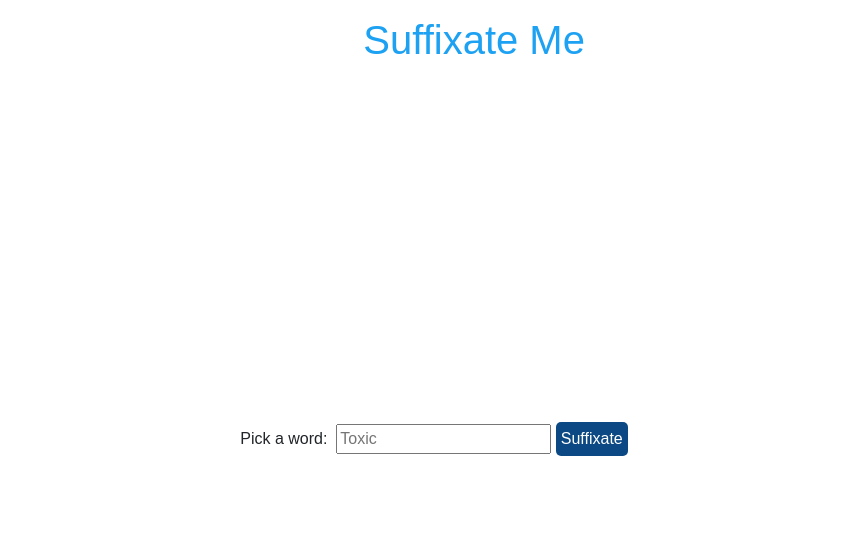
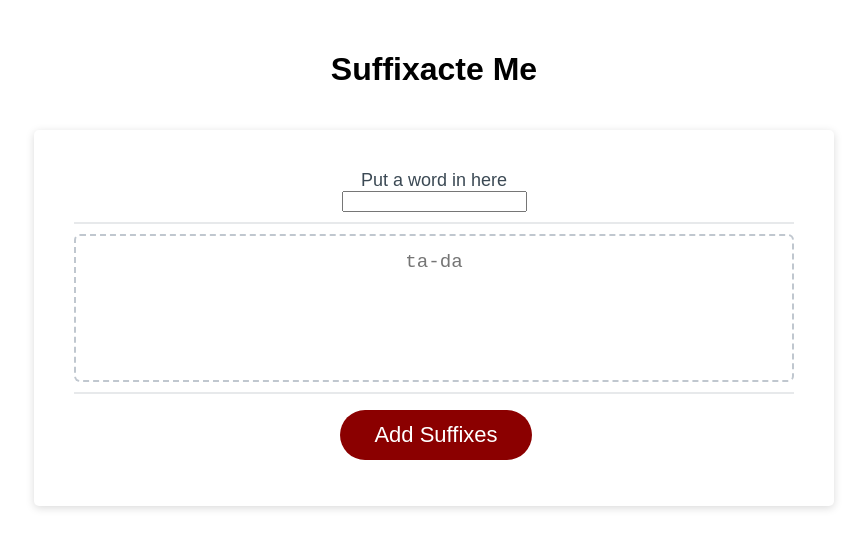
Before and after one commit to hugh-bowie/suffix, a website: page index.html in a window 1280 px wide. Shown: the whole page, without its empty margins (206-1073 px from the left). Drawn offline with nearby package versions, Linux system fonts and the light colour scheme.

Commit message:
redid index

```diff
--- a/assets/css/style.css
+++ b/assets/css/style.css
@@ -1,176 +1,163 @@
-:root {
-	--primary-color: #0c4883;
-	--secondary-color: darkgoldenrod;
-}
-
-.z {
-	border: solid 1px red;
-}
-h1{
-	color: #1da1f2;
-	width:100%;
+*,
+*::before,
+*::after {
+	box-sizing: border-box;
 }
 
 html,
-body {
-	font-family: 'Arial';
+body,
+.wrapper {
 	height: 100%;
+	margin: 0;
+	padding: 0;
 }
 
-#highScores div div {
-	padding: 5px;
-	font-weight: 600;
-}
-
-#highScores div div:nth-child(odd) {
-	background-color: rgb(104, 189, 104);
-}
-
-#highScores button {
-	margin: 5px 0;
-}
-
-#quizBody {
-	display: flex;
-	flex-direction: column;
-	justify-content: center;
-	padding: 16px 30px;
-}
-
-section {
-	max-width: 60%;
-	margin: 0 auto;
-	text-align: left;
-}
-
-#controls {
+body {
+	font-family: Arial;
 	background-color: white;
 }
 
-#info {
-	max-width: 980px;
+input[type="text"] {
 
-	margin: 0 auto;
-	color: white;
-	display: flex;
-	align-items: center;
-	justify-content: space-between;
-	flex-direction: column;
-	padding: 16px 30px;
+display: block;
+margin: auto;
 }
 
-#scores {
-	left: 40px;
-	background-color: var(--primary-color);
-	color: white;
+label{
+	padding-bottom: 10px;
+	/* border: 1px solid red; */
+}
+
+.inputWord{
+	text-align: center;
+display: block;
+margin: auto;
+padding: 10px;
 
 }
 
-#timer {
-	right: 40px;
-	color: var(--primary-color);
-	font-weight: bold;
+.wrapper {
+	padding-top: 30px;
+	padding-left: 20px;
+	padding-right: 20px;
 }
 
-#intro {
-	text-align: left;
+.wrapper h1 {
+	color: black;
+}
+
+header {
+	text-align: center;
+	padding: 20px;
+	padding-top: 0px;
+	color: hsl(206, 17%, 28%);
+}
+
+.card {
+	background-color: hsl(0, 0%, 100%);
+
+	border-radius: 5px;
+	border-width: 1px;
+	box-shadow: rgba(0, 0, 0, 0.15) 0px 2px 8px 0px;
+	color: hsl(206, 17%, 28%);
+	font-size: 18px;
+	margin: 0 auto;
+	max-width: 800px;
+	padding: 30px 40px;
+}
+
+.card-header::after {
+	content: ' ';
+	display: block;
+	width: 100%;
+	background: #e7e9eb;
+	height: 2px;
 
 }
 
-button {
-	background-color: var(--primary-color);
-	color: white;
+.card-body {
+	min-height: 100px;
+}
+
+.card-footer {
+	text-align: center;
+}
+
+.card-footer::before {
+	content: ' ';
+	display: block;
+	width: 100%;
+	background: #e7e9eb;
+	height: 2px;
+
+}
+
+.card-footer::after {
+	content: ' ';
+	display: block;
+	clear: both;
+}
+
+.btn {
 	border: none;
-	padding: 5px;
-	border-radius: 5px;
+	background-color: darkred;
+	border-radius: 25px;
+	box-shadow: rgba(0, 0, 0, 0.1) 0px 1px 6px 0px rgba(0, 0, 0, 0.2) 0px 1px 1px 0px;
+	color: hsl(0, 0%, 100%);
+	display: inline-block;
+	font-size: 22px;
+	line-height: 22px;
+	margin: 16px 16px 16px 20px;
+	padding: 14px 34px;
+	text-align: center;
 	cursor: pointer;
 }
 
-button:hover {
-	background-color: var(--secondary-color);
+button[disabled] {
+	cursor: default;
+	background: #c0c7cf;
 }
 
-#quizHolder #title {
-	font-weight: 700;
+.float-right {
+	float: right;
 
 }
 
-#quizHolder button {
-	background-color: var(--primary-color);
-	border-radius: 5px;
-	color: white;
-	margin: 3px 0;
-	padding: 5px;
-
-	cursor: pointer;
+#password {
+	-webkit-appearance: none;
+	-moz-appearance: none;
+	appearance: none;
+	border: none;
 	display: block;
 	width: 100%;
-	text-align: left;
+	padding-top: 15px;
+	padding-left: 15px;
+	padding-right: 15px;
+	padding-bottom: 85px;
+	font-size: 1.2rem;
+	text-align: center;
+	margin-top: 10px;
+	margin-bottom: 10px;
+	border: 2px dashed #c0c7cf;
+	border-radius: 6px;
+	resize: none;
+	overflow: hidden;
 }
 
-#quizHolder button:hover {
-	background-color: var(--secondary-color);
+@media (max-width: 690px) {
+	.btn {
+		font-size: 1rem;
+		margin: 16px 0px 0px 0px;
+		padding: 10px 15px;
+	}
+
+	#password {
+		font-size: 1rem;
+	}
 }
 
-#scoreAlert,
-#errorAlert {
-	border-top: 1px solid #999;
-	color: green;
-	font-size: 1.3em;
-	font-style: italic;
-	font-weight: 700;
-	margin: 10px auto;
-}
-
-#scoreAlert p,
-#errorIndicator p {
-	margin: 0;
-	margin-top: 10px;
-}
-
-#records input,
-#records button {
-	margin-top: 5px;
-}
-
-.hide {
-	display: none;
-}
-
-.invisible {
-	visibility: hidden;
-}
-
-.disable {
-	pointer-events: none;
-}
-
-@media only screen and (min-width: 768px) {
-	#quizBody {
-		min-height: calc(100% - 82px);
-	}
-
-	#finish #records {
-		display: flex;
-		align-items: center;
-	}
-
-	#finish #records input,
-	#finish #records button {
-		margin-left: 10px;
-	}
-
-	#info {
-		flex-direction: row;
-
-	}
-
-	#quizHolder {
-
-		min-width: 420px;
-	}
-
-	#quizHolder ol {
-		min-width: 100%;
+@media (max-width: 500px) {
+	.btn {
+		font-size: 0.8rem;
 	}
 }
--- a/index.html
+++ b/index.html
@@ -2,60 +2,34 @@
 <html lang="en">
 
 <head>
-  <meta charset="UTF-8">
-  <meta name="viewport" content="width=device-width, initial-scale=1.0">
-  <meta http-equiv="X-UA-Compatible" content="ie=edge">
-  <link rel="stylesheet" href="https://cdnjs.cloudflare.com/ajax/libs/twitter-bootstrap/4.3.1/css/bootstrap.min.css">
-  <link rel="stylesheet" href="./assets/css/style.css">
-  <title>Suffixated</title>
+  <meta charset="UTF-8" />
+  <meta name="viewport" content="width=device-width, initial-scale=1.0" />
+  <meta http-equiv="X-UA-Compatible" content="ie=edge" />
+  <title>Suffix Tool</title>
+  <link rel="stylesheet" href="./assets/css/style.css" />
 </head>
 
 <body>
-  <div id="controls">
-    <div id="info">
-      <button id="scores" class="invisible" href="">View High Scores</button>
-      <div>
-        <h1>Suffixate Me</h1>
+  <div class="wrapper">
+    <header>
+      <h1>Suffixacte Me</h1>
+    </header>
+    <div class="card">
+      <div class="card-header">
+        <div class="inputWord">
+          <label class="lbl" for="wordInput">Put a word in here</label>
+          <input id="wordInput" name="word_input" type="text" maxlength="100" minlength="1">
+        </div>
       </div>
-      <div id="timer">
-        <p class="invisible">Time: <span id="time">0</span></p>
+      <div class="card-body">
+        <textarea readonly id="password" placeholder="ta-da" aria-label="Generated Password"></textarea>
+      </div>
+      <div class="card-footer">
+        <button id="go" class="btn">Add Suffixes</button>
       </div>
     </div>
   </div>
-  <div id="quizBody">
-    <section id="intro">
-      <div style="padding:25px;">Pick a word:&nbsp;&nbsp;<input type="text" id="word" name="word" placeholder="Toxic">
-        <button id="go">Suffixate</button>
-      </div>
-      <!-- <div style="padding:10px;"><input type="radio" id="one" value="1">&nbsp;1&nbsp;&nbsp;<input type="radio" id="thirty" value="30">&nbsp;30&nbsp;&nbsp;</div> -->
-    </section>
-    <section id="resultSection" class="hide">
-      <p id="title"></p>
-      <div id="results" class="hide">
-      </div>
-    </section>
-    <section id="finish" class="hide">
-      <h1>All Done</h1>
-      <p>Your final score is&nbsp;<span id="score"></span></p>
-      <div id="records">
-        <p>Enter initials: </p><input id="initials" type="text"> <button>Submit</button>
-      </div>
-      <div id="errorAlert" class="invisible">
-        <p>&nbsp;</p>
-      </div>
-    </section>
-    <section id="highScores" class="hide">
-      <h1>High Scores</h1>
-      <div>
-      </div>
-      <button id="reset">Go Back</button> <button id="clearScores">Clear High Scores</button>
-    </section>
-  </div>
-  <script src="https://cdnjs.cloudflare.com/ajax/libs/jquery/3.4.1/jquery.min.js"></script>
-  <script src="https://cdnjs.cloudflare.com/ajax/libs/popper.js/1.15.0/umd/popper.min.js"></script>
-  <script src="https://cdnjs.cloudflare.com/ajax/libs/twitter-bootstrap/4.3.1/js/bootstrap.min.js"></script>
   <script src="script.js"></script>
-  <script src="assets/js/questions.js"></script>
 </body>
 
 </html>
--- a/script.js
+++ b/script.js
@@ -1011,7 +1011,7 @@ let getWord = function () {
 }
 
 //multistep process
-function startSuffixing() {
+function initialize() {
 	pageContentEl('#resultSection').classList.remove('hide');
 	pageContentEl('#results').innerHTML = `${getWord}`;
 	//checkWord();
@@ -1025,5 +1025,8 @@ let pageContentEl = function (element) {
 };
 
 
+const inputContent = document.querySelector('#wordInput').value;
+
 //activate the html suffixate button
-pageContentEl('#go').addEventListener('click', startSuffixing());
+const suffixBtn = document.querySelector('#go');
+suffixBtn.addEventListener('click', initialize);
```
